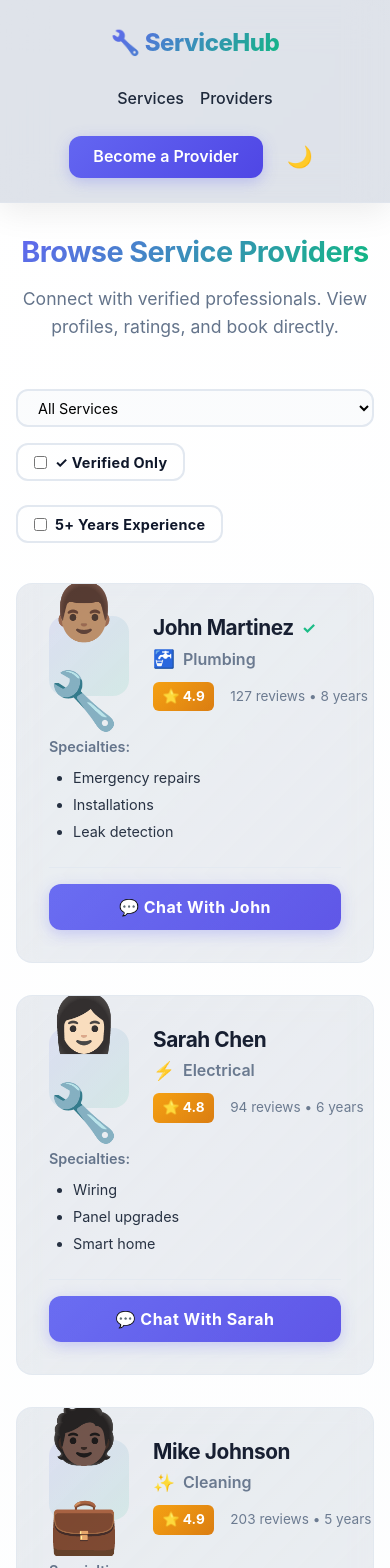
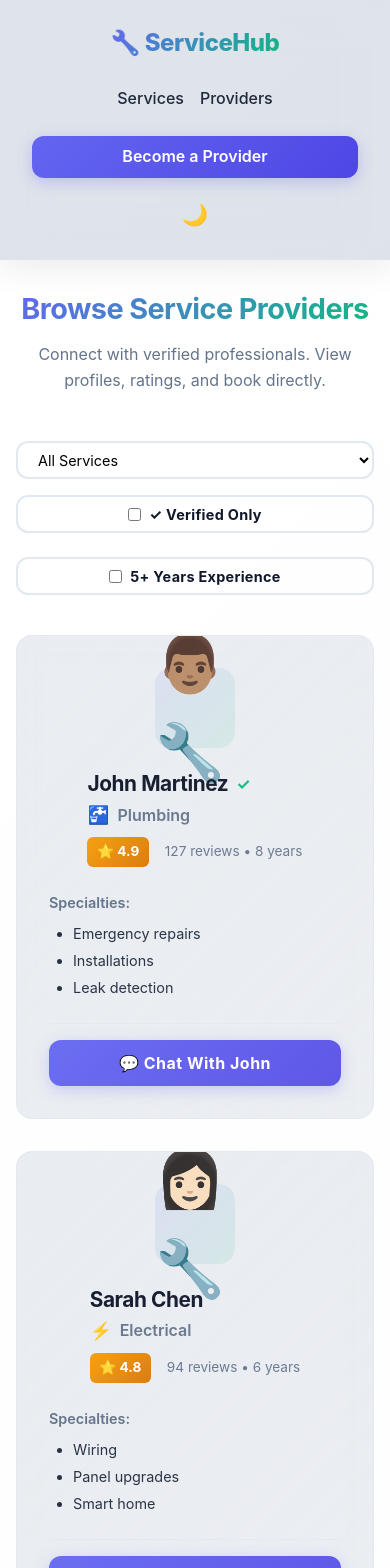
Before and after one commit to trevahkagiso-pixel/Service-Providers, a React (Vite) app in the folder service-booking-fe/: page /providers in a window 390 px wide. Shown: the top 1568 px of the page. Built offline with nearby package versions, Linux system fonts and the light colour scheme.

Commit message:
making-mobile-friendly

```diff
--- a/service-booking-fe/src/App.css
+++ b/service-booking-fe/src/App.css
@@ -104,6 +104,11 @@ nav .nav-container {
   transition: all var(--transition-fast);
   position: relative;
   padding: 0.5rem 0;
+}
+
+.nav-links a:hover {
+  color: var(--color-primary);
+  transform: translateY(-2px);
 }
 
 .nav-links a:after {
@@ -225,7 +230,7 @@ nav .nav-container {
 }
 
 .btn-primary:hover {
-  transform: translateY(-3px);
+  transform: translateY(-3px) scale(1.05);
   box-shadow: 0 12px 30px rgba(99, 102, 241, 0.5);
 }
 
@@ -237,7 +242,7 @@ nav .nav-container {
 
 .btn-secondary:hover {
   background: rgba(99, 102, 241, 0.2);
-  transform: translateY(-3px);
+  transform: translateY(-3px) scale(1.05);
 }
 
 .btn-success {
@@ -247,7 +252,7 @@ nav .nav-container {
 }
 
 .btn-success:hover {
-  transform: translateY(-3px);
+  transform: translateY(-3px) scale(1.05);
   box-shadow: 0 12px 30px rgba(16, 185, 129, 0.5);
 }
 
@@ -309,7 +314,7 @@ nav .nav-container {
 }
 
 .card:hover {
-  transform: translateY(-12px);
+  transform: translateY(-12px) scale(1.02);
   box-shadow: 0 20px 40px rgba(0, 0, 0, 0.15);
   border-color: rgba(99, 102, 241, 0.5);
 }
@@ -323,6 +328,11 @@ nav .nav-container {
   margin-bottom: var(--spacing-md);
   display: inline-block;
   animation: float 3s ease-in-out infinite;
+  transition: all var(--transition-base);
+}
+
+.card:hover .card-icon {
+  transform: scale(1.2) rotate(5deg);
 }
 
 .card h3, .card h4 {
@@ -491,6 +501,11 @@ footer {
     justify-content: center;
   }
 
+  .nav-links .cta-btn {
+    width: 100%;
+    text-align: center;
+  }
+
   main {
     padding: var(--spacing-xl) var(--spacing-md);
   }
@@ -512,4 +527,16 @@ footer {
   .grid-4 {
     grid-template-columns: 1fr;
   }
+
+  .card:hover {
+    transform: translateY(-6px) scale(1.01);
+  }
+
+  .page-header h1 {
+    font-size: 1.8rem;
+  }
+
+  .page-header p {
+    font-size: 1rem;
+  }
 }
--- a/service-booking-fe/src/pages/Providers.tsx
+++ b/service-booking-fe/src/pages/Providers.tsx
@@ -44,7 +44,9 @@ export default function Providers() {
         <select
           value={categoryFilter}
           onChange={(e) => setCategoryFilter(e.target.value)}
-          style={{padding: 'var(--spacing-sm) var(--spacing-md)', borderRadius: 'var(--radius-md)', border: '2px solid var(--color-border)', fontSize: '0.9rem', cursor: 'pointer', height: '38px'}}
+          style={{padding: 'var(--spacing-sm) var(--spacing-md)', borderRadius: 'var(--radius-md)', border: '2px solid var(--color-border)', fontSize: '0.9rem', cursor: 'pointer', height: '38px', transition: 'all var(--transition-fast)', background: 'white', flex: '1 1 auto', minWidth: '150px'}}
+          onMouseEnter={(e) => e.currentTarget.style.borderColor = '#6366f1'}
+          onMouseLeave={(e) => e.currentTarget.style.borderColor = 'var(--color-border)'}
         >
           <option value="All">All Services</option>
           {SERVICES.map(s => (
@@ -52,7 +54,7 @@ export default function Providers() {
           ))}
         </select>
 
-        <label style={{display: 'flex', alignItems: 'center', gap: 'var(--spacing-sm)', cursor: 'pointer', padding: 'var(--spacing-sm) var(--spacing-md)', background: verifiedFilter ? 'rgba(16, 185, 129, 0.1)' : 'transparent', borderRadius: 'var(--radius-md)', border: '2px solid var(--color-border)', fontSize: '0.9rem', height: '38px'}}>
+        <label style={{display: 'flex', alignItems: 'center', gap: 'var(--spacing-sm)', cursor: 'pointer', padding: 'var(--spacing-sm) var(--spacing-md)', background: verifiedFilter ? 'rgba(16, 185, 129, 0.1)' : 'transparent', borderRadius: 'var(--radius-md)', border: '2px solid var(--color-border)', fontSize: '0.9rem', height: '38px', transition: 'all var(--transition-fast)', flex: '1 1 auto', minWidth: '140px', justifyContent: 'center'}} onMouseEnter={(e) => {e.currentTarget.style.transform = 'translateY(-2px)'; e.currentTarget.style.boxShadow = '0 4px 12px rgba(0,0,0,0.1)'}} onMouseLeave={(e) => {e.currentTarget.style.transform = 'translateY(0)'; e.currentTarget.style.boxShadow = 'none'}}>
           <input
             type="checkbox"
             checked={verifiedFilter}
@@ -62,7 +64,7 @@ export default function Providers() {
           ✓ Verified Only
         </label>
 
-        <label style={{display: 'flex', alignItems: 'center', gap: 'var(--spacing-sm)', cursor: 'pointer', padding: 'var(--spacing-sm) var(--spacing-md)', background: longServiceFilter ? 'rgba(99, 102, 241, 0.1)' : 'transparent', borderRadius: 'var(--radius-md)', border: '2px solid var(--color-border)', fontSize: '0.9rem', height: '38px'}}>
+        <label style={{display: 'flex', alignItems: 'center', gap: 'var(--spacing-sm)', cursor: 'pointer', padding: 'var(--spacing-sm) var(--spacing-md)', background: longServiceFilter ? 'rgba(99, 102, 241, 0.1)' : 'transparent', borderRadius: 'var(--radius-md)', border: '2px solid var(--color-border)', fontSize: '0.9rem', height: '38px', transition: 'all var(--transition-fast)', flex: '1 1 auto', minWidth: '140px', justifyContent: 'center'}} onMouseEnter={(e) => {e.currentTarget.style.transform = 'translateY(-2px)'; e.currentTarget.style.boxShadow = '0 4px 12px rgba(0,0,0,0.1)'}} onMouseLeave={(e) => {e.currentTarget.style.transform = 'translateY(0)'; e.currentTarget.style.boxShadow = 'none'}}>
           <input
             type="checkbox"
             checked={longServiceFilter}
@@ -74,9 +76,9 @@ export default function Providers() {
       </div>
 
       <div className="grid grid-2">
-        {filteredProviders.map((provider) => (
-          <div key={provider.id} className="card" style={{padding: 'var(--spacing-xl)'}}>
-            <div style={{display: 'flex', gap: 'var(--spacing-lg)', marginBottom: 'var(--spacing-lg)'}}>
+        {filteredProviders.map((provider, index) => (
+          <div key={provider.id} className="card" style={{padding: 'var(--spacing-xl)', cursor: 'pointer', transition: 'all var(--transition-base)', animationDelay: `${index * 0.1}s`}} onMouseEnter={(e) => {e.currentTarget.style.transform = 'translateY(-8px) scale(1.02)'; e.currentTarget.style.boxShadow = '0 20px 40px rgba(0,0,0,0.15)'}} onMouseLeave={(e) => {e.currentTarget.style.transform = 'translateY(0) scale(1)'; e.currentTarget.style.boxShadow = ''}}>
+            <div style={{display: 'flex', gap: 'var(--spacing-lg)', marginBottom: 'var(--spacing-lg)', flexDirection: window.innerWidth < 768 ? 'column' : 'row', alignItems: window.innerWidth < 768 ? 'center' : 'flex-start'}}>
               <div style={{
                 fontSize: '3.5rem',
                 width: '80px',
@@ -86,11 +88,14 @@ export default function Providers() {
                 justifyContent: 'center',
                 background: 'linear-gradient(135deg, rgba(99, 102, 241, 0.1), rgba(16, 185, 129, 0.1))',
                 borderRadius: 'var(--radius-lg)',
-                flexShrink: 0
-              }}>
+                flexShrink: 0,
+                transition: 'all var(--transition-base)'
+              }}
+              onMouseEnter={(e) => {e.currentTarget.style.transform = 'rotate(5deg) scale(1.1)'; e.currentTarget.style.background = 'linear-gradient(135deg, rgba(99, 102, 241, 0.2), rgba(16, 185, 129, 0.2))'}}
+              onMouseLeave={(e) => {e.currentTarget.style.transform = 'rotate(0deg) scale(1)'; e.currentTarget.style.background = 'linear-gradient(135deg, rgba(99, 102, 241, 0.1), rgba(16, 185, 129, 0.1))'}}>
                 {provider.avatar}
               </div>
-              <div style={{flex: 1}}>
+              <div style={{flex: 1, textAlign: window.innerWidth < 768 ? 'center' : 'left'}}>
                 <h3 style={{marginBottom: 'var(--spacing-xs)', fontSize: '1.3rem', display: 'flex', alignItems: 'center', gap: 'var(--spacing-sm)'}}>
                   {provider.name}
                   {provider.verified && <span style={{fontSize: '1rem', color: '#10b981'}} title="Verified Provider">✓</span>}
@@ -100,7 +105,7 @@ export default function Providers() {
                   <span style={{color: 'var(--color-text-light)', fontWeight: 600}}>{provider.service}</span>
                 </div>
                 <div style={{display: 'flex', alignItems: 'center', gap: 'var(--spacing-md)', flexWrap: 'nowrap'}}>
-                  <div style={{background: 'linear-gradient(135deg, #f59e0b, #d97706)', color: 'white', padding: '0.25rem 0.6rem', borderRadius: 'var(--radius-sm)', fontSize: '0.85rem', fontWeight: 700, whiteSpace: 'nowrap'}}>
+                  <div style={{background: 'linear-gradient(135deg, #f59e0b, #d97706)', color: 'white', padding: '0.25rem 0.6rem', borderRadius: 'var(--radius-sm)', fontSize: '0.85rem', fontWeight: 700, whiteSpace: 'nowrap', transition: 'all var(--transition-fast)'}} onMouseEnter={(e) => e.currentTarget.style.transform = 'scale(1.1)'} onMouseLeave={(e) => e.currentTarget.style.transform = 'scale(1)'}>
                     ⭐ {provider.rating}
                   </div>
                   <span style={{fontSize: '0.85rem', color: 'var(--color-text-light)', whiteSpace: 'nowrap'}}>{provider.reviews} reviews • {provider.experience}</span>
@@ -119,8 +124,8 @@ export default function Providers() {
               </ul>
             </div>
 
-            <div style={{display: 'flex', justifyContent: 'flex-end', alignItems: 'center', paddingTop: 'var(--spacing-md)', borderTop: '1px solid var(--color-border)'}}>
-              <button className="btn btn-primary">
+            <div style={{display: 'flex', justifyContent: 'flex-end', alignItems: 'center', paddingTop: 'var(--spacing-md)', borderTop: '1px solid var(--color-border)', flexDirection: window.innerWidth < 768 ? 'column' : 'row', gap: 'var(--spacing-sm)'}}>
+              <button className="btn btn-primary" style={{transition: 'all var(--transition-fast)', width: window.innerWidth < 768 ? '100%' : 'auto'}} onMouseEnter={(e) => {e.currentTarget.style.transform = 'scale(1.05)'; e.currentTarget.style.boxShadow = '0 8px 20px rgba(99, 102, 241, 0.4)'}} onMouseLeave={(e) => {e.currentTarget.style.transform = 'scale(1)'; e.currentTarget.style.boxShadow = ''}}>
                 💬 Chat With {provider.name.split(' ')[0]}
               </button>
             </div>
```
